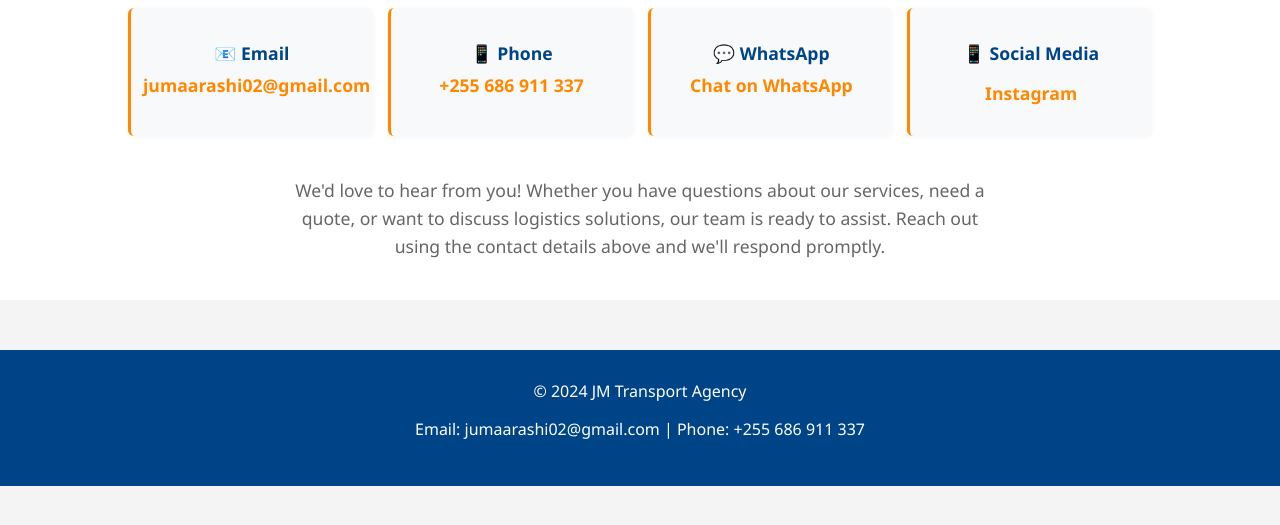
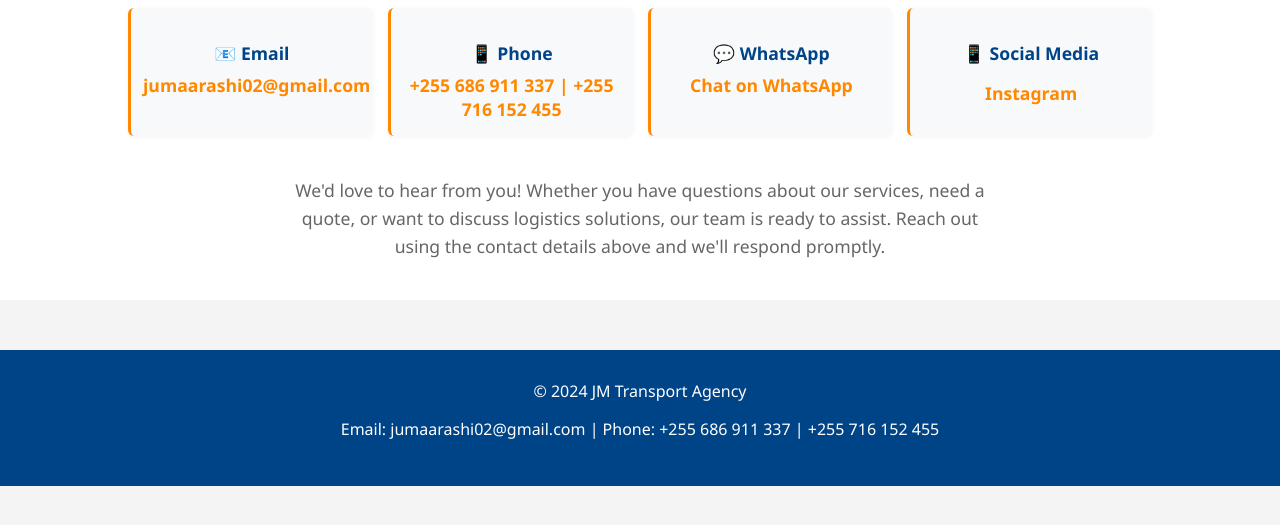
Before and after one commit to Ali-code839/jm-transport-website, a plain HTML site: page contact.html in a window 1280 px wide. Shown: the part 219-744 px from the top of the page. Drawn offline with Linux system fonts and the light colour scheme.

Commit message:
Update contact.html

```diff
--- a/contact.html
+++ b/contact.html
@@ -251,7 +251,7 @@
             </div>
             <div class="contact-card">
                 <h3>📱 Phone</h3>
-                <a href="tel:+255686911337">+255 686 911 337</a>
+                <a href="tel:+255686911337">+255 686 911 337 | +255 716 152 455</a>
             </div>
             <div class="contact-card">
                 <h3>💬 WhatsApp</h3>
@@ -276,7 +276,7 @@
 
     <footer>
         &copy; 2024 JM Transport Agency
-        <p>Email: jumaarashi02@gmail.com | Phone: +255 686 911 337</p>
+        <p>Email: jumaarashi02@gmail.com | Phone: +255 686 911 337 | +255 716 152 455</p>
     </footer>
 
 </body>
```
